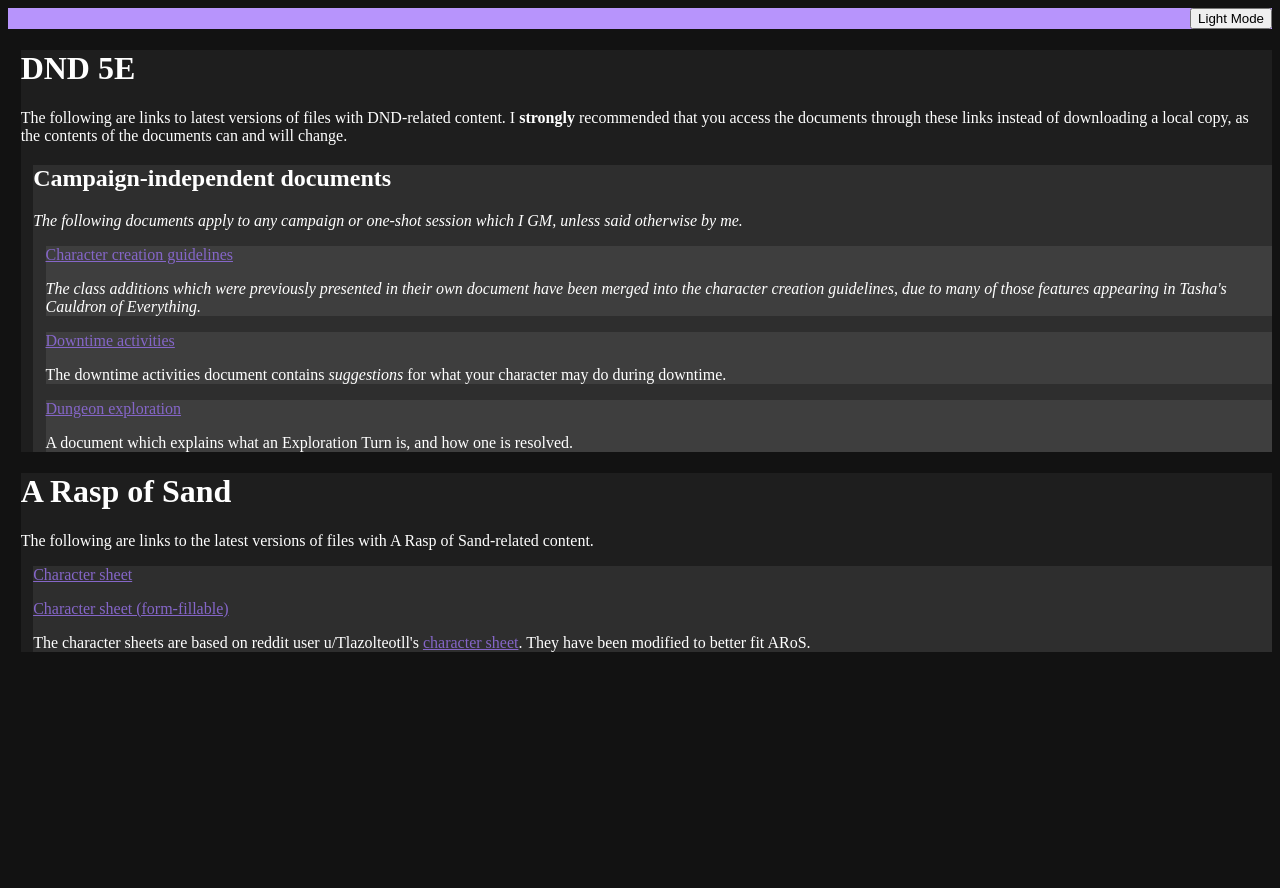
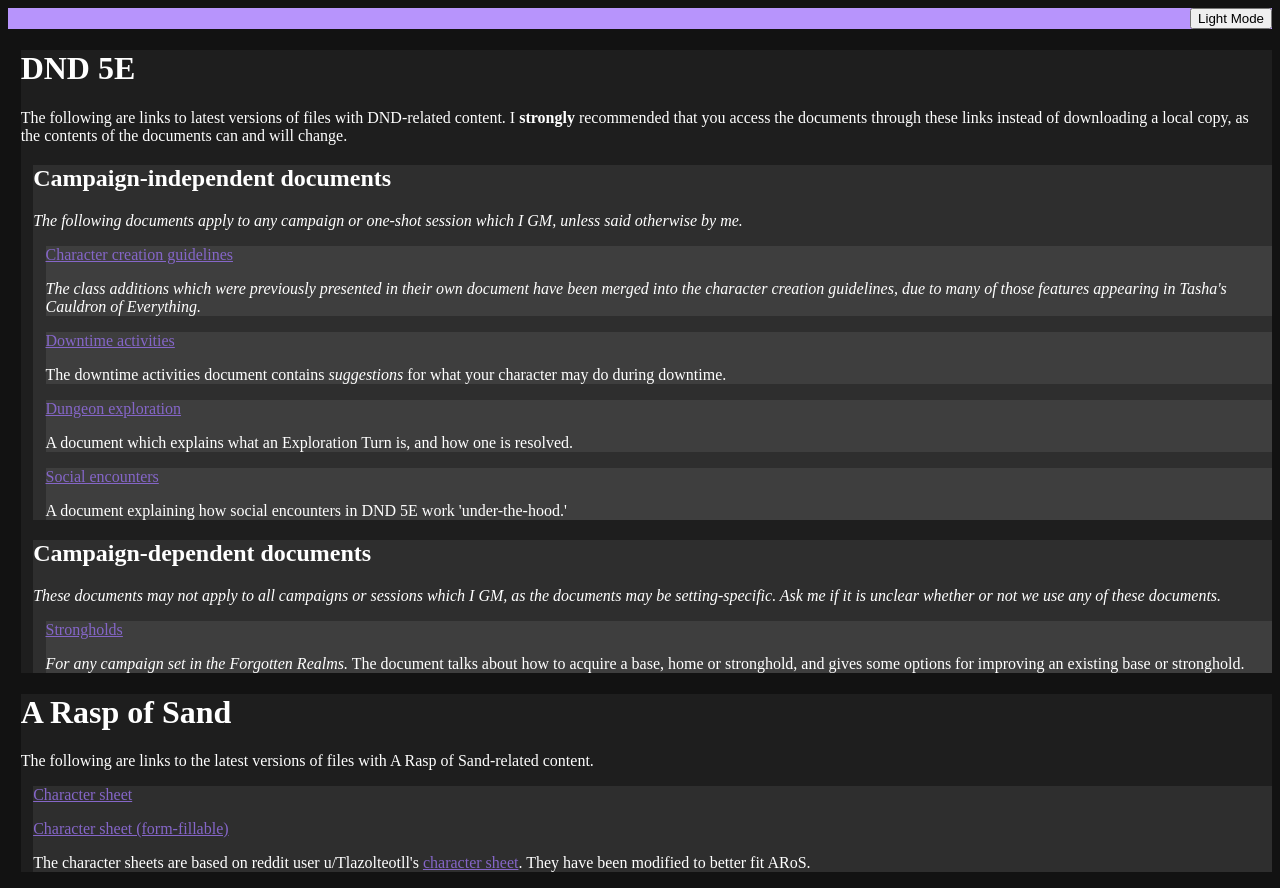
Before and after one commit to turtleheart/turtleheart.github.io, a plain HTML site: page index.html in a window 1280 px wide. Before the commit the page ends 800 px from the top, so only its background shows below. Drawn offline with nearby package versions, Linux system fonts and the light colour scheme.

Commit message:
added text and UI for strongholds and social encounters

```diff
--- a/dictonary/dict_links.js
+++ b/dictonary/dict_links.js
@@ -3,6 +3,8 @@ export const dictLinks = {
         "dnd-create" : "DND/Character_Creation.pdf",
         "dnd-downtime" : "DND/DowntimeActivities-player-version.pdf",
         "dnd-dungeonExploration" : "DND/Dungeon_Exploration.pdf",
+        "dnd-campaign-socialEncounters" : "DND/Social_Encounters.pdf",
+        "dnd-depCampaign-strongholds" : "DND/Strongholds.pdf",
         "aros-sheet1" : "ARoS/Character_sheet.pdf",
         "aros-sheet2" : "ARoS/Character_sheet_fillable.pdf",
     }
--- a/dictonary/dict_text.js
+++ b/dictonary/dict_text.js
@@ -10,6 +10,12 @@ export const dictText = {
         "dnd-campaign-downtime-desc" : "The downtime activities document contains <em>suggestions</em> for what your character may do during downtime.",
         "dnd-campaign-dungeonExploration-link" : "Dungeon exploration",
         "dnd-campaign-dungeonExploration-desc" : "A document which explains what an Exploration Turn is, and how one is resolved.",
+        "dnd-campaign-socialEncounters-link" : "Social encounters",
+        "dnd-campaign-socialEncounters-desc" : "A document explaining how social encounters in DND 5E work 'under-the-hood.'",
+        "dnd-depCampaign-title" : "Campaign-dependent documents",
+        "dnd-depCampaign-desc" : "<em>These documents may not apply to all campaigns or sessions which I GM, as the documents may be setting-specific. Ask me if it is unclear whether or not we use any of these documents.</em>",
+        "dnd-depCampaign-strongholds-link" : "Strongholds",
+        "dnd-depCampaign-strongholds-desc" : "<em>For any campaign set in the Forgotten Realms.</em> The document talks about how to acquire a base, home or stronghold, and gives some options for improving an existing base or stronghold.",
         "aros-title" : "A Rasp of Sand",
         "aros-desc" : "The following are links to the latest versions of files with A Rasp of Sand-related content.",
         "aros-sheet-link1" : "Character sheet",
--- a/index.html
+++ b/index.html
@@ -33,7 +33,19 @@
             <a id="dnd-campaign-dungeonExploration-link"></a>
             <p id="dnd-campaign-dungeonExploration-desc"></p>
         </div>
+        <div class="l2block">
+            <a id="dnd-campaign-socialEncounters-link"></a>
+            <p id="dnd-campaign-socialEncounters-desc"></p>
+        </div>
     </div> <!-- DND 5e Campaign-indep docs end -->
+    <div class="l1block"> <!-- DND 5e Campaign-dep docs start -->
+        <h2 id="dnd-depCampaign-title"></h2>
+        <p id="dnd-depCampaign-desc"></p>
+        <div class="l2block">
+            <a id="dnd-depCampaign-strongholds-link"></a>
+            <p id="dnd-depCampaign-strongholds-desc"></p>
+        </div>
+    </div>
 </div> <!-- DND 5E end -->
 <div class="l0block"> <!-- ARoS start -->
     <h1 id="aros-title"></h1>
--- a/init.js
+++ b/init.js
@@ -29,6 +29,16 @@ $("document").ready(function() {
         .html(dictText["EN(UK)"]["dnd-campaign-dungeonExploration-link"])
         .attr("href", dictLinks["EN(UK)"]["dnd-dungeonExploration"]);
     $("#dnd-campaign-dungeonExploration-desc").html(dictText["EN(UK)"]["dnd-campaign-dungeonExploration-desc"]);
+    $("#dnd-campaign-socialEncounters-link")
+        .html(dictText["EN(UK)"]["dnd-campaign-socialEncounters-link"])
+        .attr("href", dictLinks["EN(UK)"]["dnd-campaign-socialEncounters"]);
+    $("#dnd-campaign-socialEncounters-desc").html(dictText["EN(UK)"]["dnd-campaign-socialEncounters-desc"]);
+    $("#dnd-depCampaign-title").html(dictText["EN(UK)"]["dnd-depCampaign-title"]);
+    $("#dnd-depCampaign-desc").html(dictText["EN(UK)"]["dnd-depCampaign-desc"]);
+    $("#dnd-depCampaign-strongholds-link")
+        .html(dictText["EN(UK)"]["dnd-depCampaign-strongholds-link"])
+        .attr("href", dictLinks["EN(UK)"]["dnd-depCampaign-strongholds"]);
+    $("#dnd-depCampaign-strongholds-desc").html(dictText["EN(UK)"]["dnd-depCampaign-strongholds-desc"]);
     $("#aros-title").html(dictText["EN(UK)"]["aros-title"]);
     $("#aros-desc").html(dictText["EN(UK)"]["aros-desc"]);
     $("#aros-sheet-link1")
```
